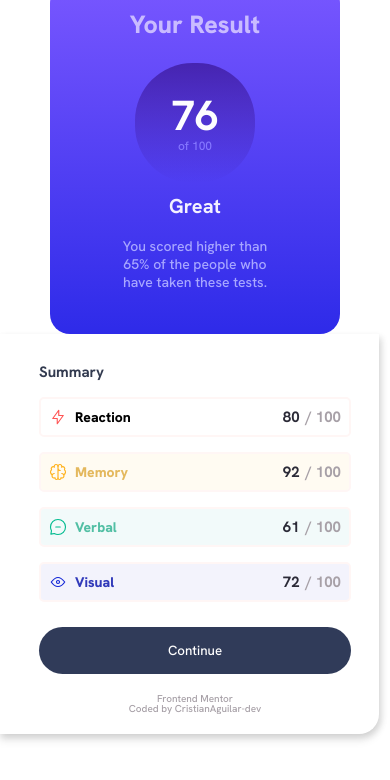
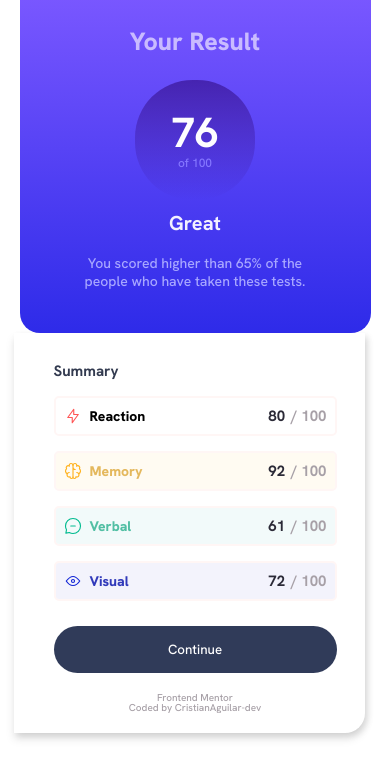
Before and after one commit to CristianAguilar-dev/Resumen-de-Resultados-Proyecto-Frontend-Mentor, a plain HTML site: page index.html in a window 390 px wide. Drawn offline with Linux system fonts and the light colour scheme.

Commit message:
Update style.css

```diff
--- a/CSS/style.css
+++ b/CSS/style.css
@@ -29,7 +29,9 @@ html {
 /* start container first section */
 /* first section container  (presentation) */
 .containerPresentation {
-    width: 290px;
+    width: 20%;
+    min-width: 320px;
+    max-width: 900px;
     height: auto;
     border-radius: 20px;
     background: var(--section-presentation-gradient);
@@ -96,7 +98,9 @@ html {
 /* start session number 2 (summary) */
 /* summary-container-styles */
 .containerSummary {
-    width: 290px;
+    width: 20%;
+    min-width: 320px;
+    max-width: 900px;
     height: auto;
     text-align: center;
     padding: 28px 28px 0 40px;
@@ -220,22 +224,21 @@ html {
 }
 
 /* style breakpoint for screens smaller than 425px */
-@media screen and (max-width: 425px) {
+@media screen and (max-width: 428px) {
     .container {
-        height: 85vh;
-        display: flex;
         flex-direction: column;
+        height: 100%;
     }
-    .ContainerPresentation {
-        width: 375px;
-        border-bottom-right-radius: 30px;
-        border-bottom-left-radius: 30px;
+    .containerPresentation {
+        width: 90%;
+        border-top-right-radius: 0;
+        border-top-left-radius: 0;
     }
     .ContainerPresentation h1 {
         margin-top: 40px;
     }
     .containerSummary {
-        width: 380px;
+        width: 90%;
     }
     .stylesGeneral-article {
         margin-bottom: 15px;
```
